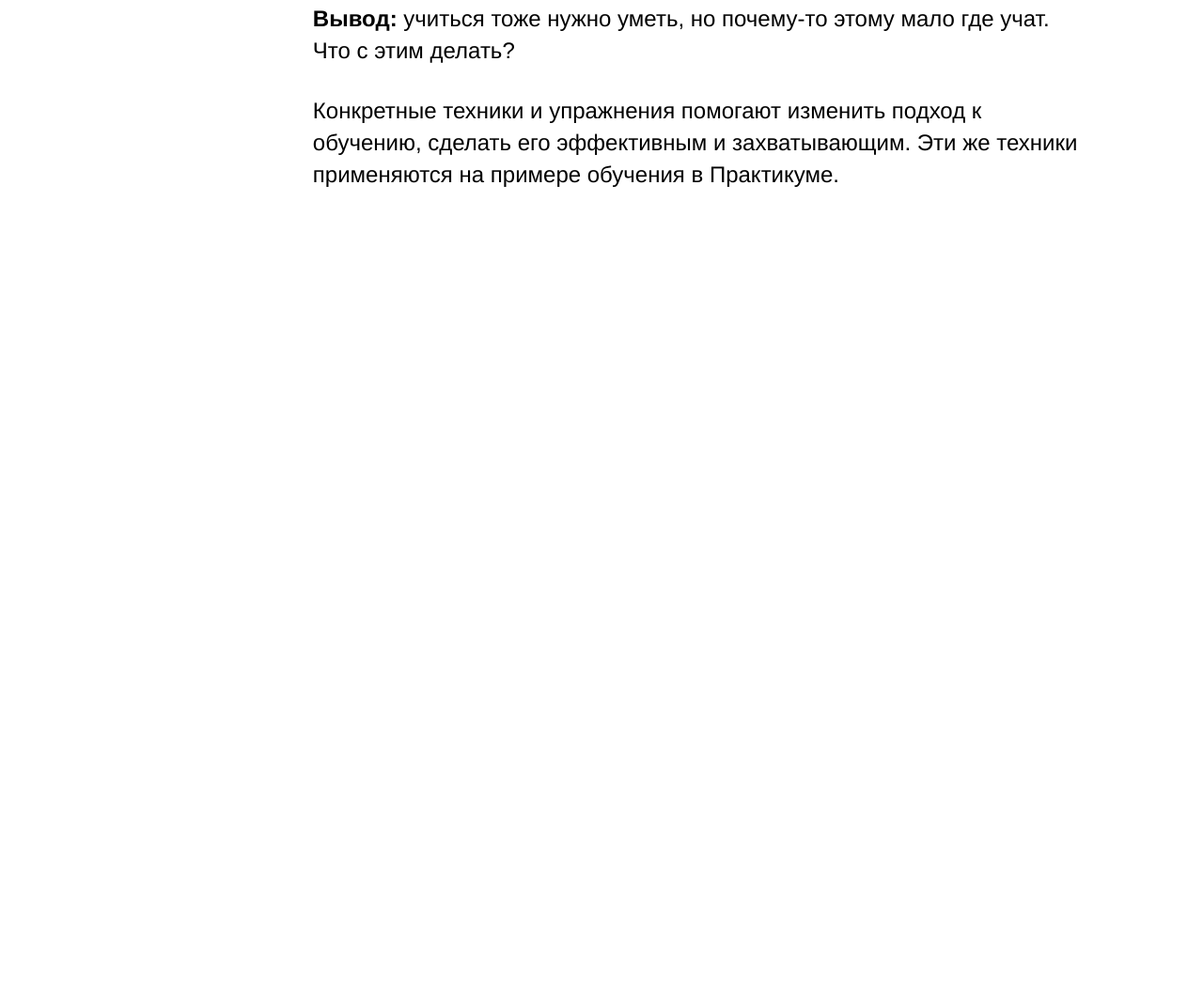
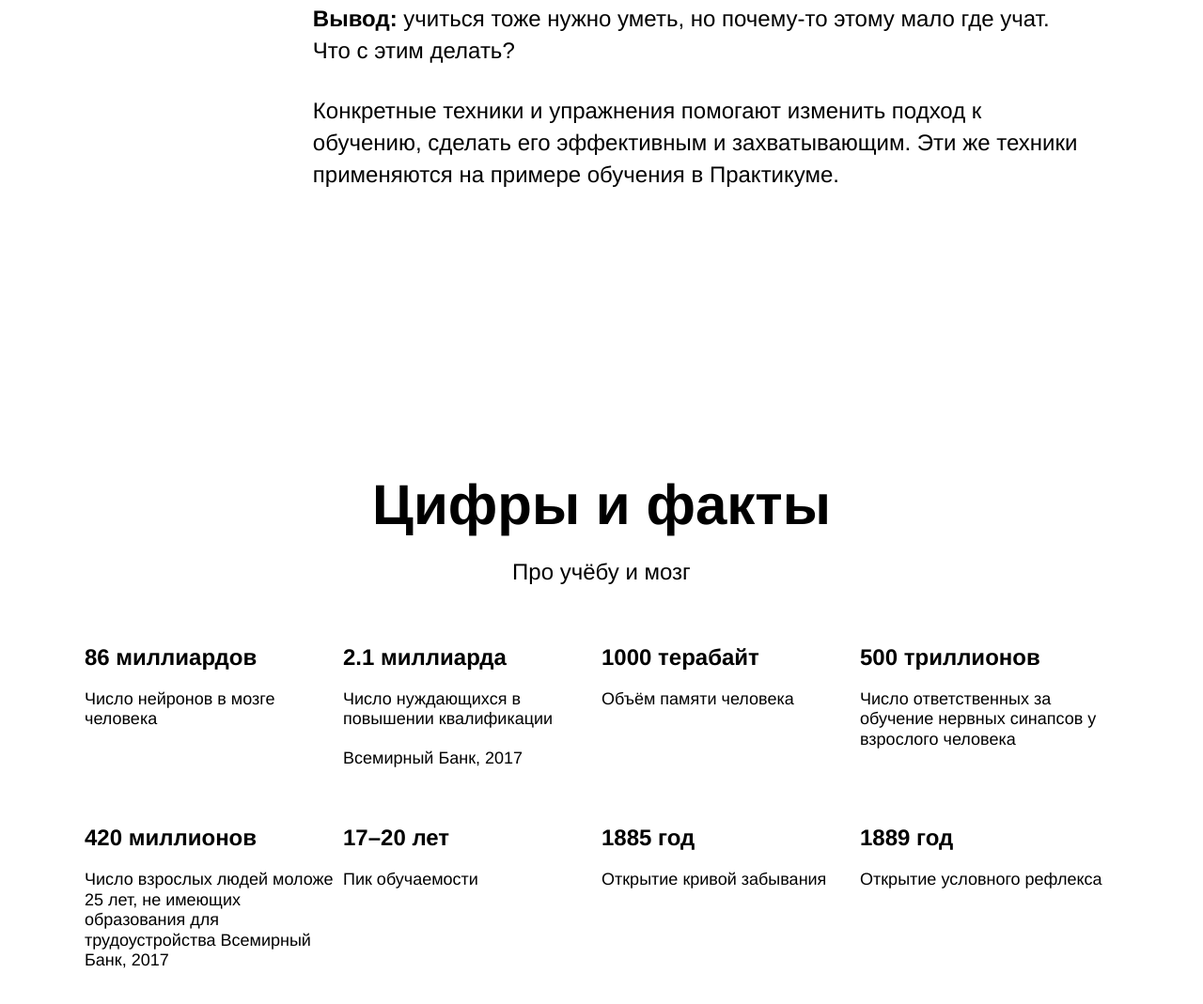
Before and after one commit to IlmirSharifullin/web-sprint-1, a plain HTML site: page index.html in a window 1280 px wide. Shown: the part 1053-2122 px from the top of the page at 94% size. Before the commit the page ends 1356 px from the top, so only its background shows below. Drawn offline with Linux system fonts and the light colour scheme.

Commit message:
digits section done

```diff
--- a/index.html
+++ b/index.html
@@ -48,6 +48,96 @@
       </section>
 
       <section class="digits">
+        <h2 class="section-title">
+          Цифры и факты
+        </h2>
+        <h4 class="section-subtitle">
+          Про учёбу и мозг
+        </h4>
+        <div class="table">
+          <div class="table__cell">
+            <div class="table__heading">
+                86 миллиардов
+            </div>
+            <div class="table__text">
+Число нейронов в мозге человека
+
+            </div>
+          </div>
+          <div class="table__cell">
+            <div class="table__heading">
+2.1 миллиарда
+
+            </div>
+            <div class="table__text">
+              Число нуждающихся в повышении квалификации
+            </div>
+              <div class="table__text">
+                Всемирный Банк, 2017
+              </div>
+          </div>
+          <div class="table__cell">
+            <div class="table__heading">
+
+1000 терабайт
+            </div>
+            <div class="table__text">
+
+Объём памяти человека
+            </div>
+          </div>
+          <div class="table__cell">
+            <div class="table__heading">
+              500 триллионов
+
+            </div>
+            <div class="table__text">
+              Число ответственных за обучение нервных синапсов у взрослого человека
+
+            </div>
+          </div>
+          <div class="table__cell">
+            <div class="table__heading">
+              420 миллионов
+
+            </div>
+            <div class="table__text">
+              Число взрослых людей моложе 25 лет, не имеющих образования для трудоустройства
+Всемирный Банк, 2017
+            </div>
+          </div>
+          <div class="table__cell">
+            <div class="table__heading">
+              17–20 лет
+
+            </div>
+            <div class="table__text">
+              Пик обучаемости
+
+            </div>
+          </div>
+          <div class="table__cell">
+            <div class="table__heading">
+              1885 год
+
+            </div>
+            <div class="table__text">
+              Открытие кривой забывания
+
+            </div>
+          </div>
+          <div class="table__cell">
+            <div class="table__heading">
+              1889 год
+
+            </div>
+            <div class="table__text">
+              Открытие условного рефлекса
+
+            </div>
+          </div>
+
+        </div>
       </section>
 
       <section class="feynman">
--- a/styles/style.css
+++ b/styles/style.css
@@ -131,10 +131,66 @@ body {
   font-weight: 600;
 }
 
-/* и элемента с модификатором вида ключ-значение */
+.digits {
+  padding: 100px 0 100px;
+}
+
+.section-title {
+  margin: 100px auto 0;
+  width: 60%;
+  text-align: center;
+  line-height: 1.15;
+  font-size: 60px;
+  font-weight: 600;
+}
+
+.section-subtitle {
+  margin: 20px auto 0;
+  width: 60%;
+  text-align: center;
+  line-height: 34px;
+  font-size: 24px;
+  font-weight: normal;
+}
+
+.table {
+  display: flex;
+  flex-wrap: wrap;
+  justify-content: space-between;
+  padding-top: 60px;
+  margin: 0 auto;
+  width: 1100px;
+  row-gap: 60px;
+}
+
+.table__cell {
+  flex-basis: 25%;
+}
+
 .table__cell_theme_dark {
   width: 200px;
   color: white;
   margin-right: 0;
   margin-top: 80px;
 }
+
+
+.table__heading {
+
+  line-height: 1.15;
+  font-size: 24px;
+  font-weight: 600;
+  margin-bottom: 20px;
+}
+
+.table__text {
+  line-height: 1.2;
+  font-size: 18px;
+  font-weight: normal;
+  margin-bottom: 20px;
+}
+
+.table__text:last-of-type {
+  margin-bottom: 0;
+}
+/* и элемента с модификатором вида ключ-значение */
```
Also changed, not shown: 1 other file.
